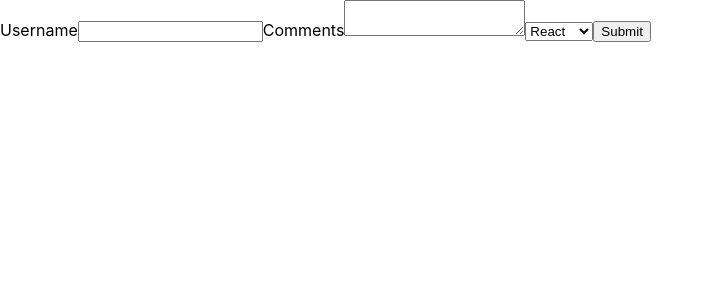
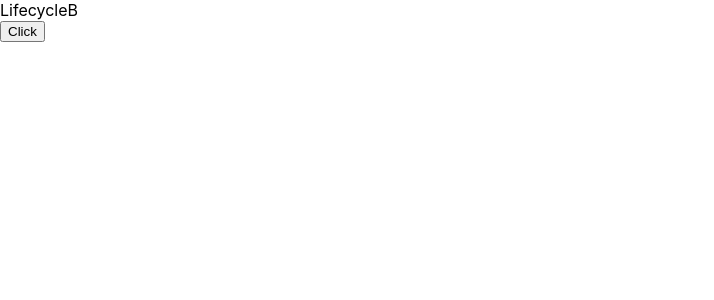
Before and after one commit to ArmanKamal/ReactJsBasic, a React (Create React App) app: page / in a window 1280 px wide. Shown: the top 300 px of the page, without its empty margins (0-714 px from the left). Built offline with nearby package versions, Linux system fonts and the light colour scheme.

Commit message:
Added ReactLifecycle

```diff
--- a/src/App.js
+++ b/src/App.js
@@ -11,7 +11,8 @@
 // import UserGreeting from './components/UserGreeting'
 // import NameList from './components/NameList'
 // import Stylesheet from './components/Stylesheet';
-import Form from './components/Form'
+// import Form from './components/Form'
+import LifecycleA from './components/LifecycleA';
 
 function App() {
   return (
@@ -31,12 +32,13 @@
         <UserGreeting />
           <NameList />
            <Stylesheet />
+            <Form />
        */
     }
 
 
-    <Form />
 
+<LifecycleA />
 
     </div>
   );
--- /dev/null
+++ b/src/components/LifecycleA.js
@@ -0,0 +1,61 @@
+import React, { Component } from 'react'
+import LifecycleB from './LifecycleB'
+class LifecycleA extends Component {
+    constructor(props) {
+        super(props)
+        console.log('LifecycleA constructor')
+        this.state = {
+             name: 'Arman'
+        }
+
+    }
+
+    static getDerivedStateFromProps(props,state)
+    {
+        console.log('LifecycleA getDerivedStateFromProps')
+        return null
+    }
+
+    componentDidMount()
+    {
+        console.log('LifecycleA ComponentDidMount')
+    }
+
+    shouldComponentUpdate()
+    {
+        console.log('LifecycleA shouldComponentUpdate')
+        return true
+    }
+
+    getSnapshotBeforeUpdate(prevProps,prevState)
+    {
+        console.log('LifecycleA getSnapShotBeforeUpdate')
+        return null
+    }
+
+    componentDidUpdate()
+    {
+        console.log('LifecycleA componentDidUpdte')
+    }
+
+    changeState = () =>{
+        this.setState({
+            name: 'John'
+        })
+    }
+
+    render() {
+        console.log('LifecycleA render')
+        return (
+        <div>
+
+          <LifecycleB />
+          <button onClick={this.changeState}>Click</button>
+        </div>
+
+
+        )
+    }
+}
+
+export default LifecycleA
--- /dev/null
+++ b/src/components/LifecycleB.js
@@ -0,0 +1,54 @@
+import React, { Component } from 'react'
+
+export class LifecycleA extends Component {
+    constructor(props) {
+        super(props)
+
+        this.state = {
+             name: 'Arman'
+        }
+        console.log('LifecycleB constructor')
+    }
+
+    static getDerivedStateFromProps(props,state)
+    {
+        console.log('LifecycleB getDerivedStateFromProps')
+        return null
+    }
+
+    componentDidMount()
+    {
+        console.log('LifecycleB ComponentDidMount')
+    }
+
+    shouldComponentUpdate()
+    {
+        console.log('LifecycleB shouldComponentUpdate')
+        return true
+    }
+
+    getSnapshotBeforeUpdate(prevProps,prevState)
+    {
+        console.log('LifecycleB getSnapShotBeforeUpdate')
+        return null
+    }
+
+    componentDidUpdate()
+    {
+        console.log('LifecycleB componentDidUpdte')
+    }
+
+
+    render() {
+        console.log('LifecycleB render')
+        return (
+
+            <div>
+                LifecycleB
+
+            </div>
+        )
+    }
+}
+
+export default LifecycleA
```
